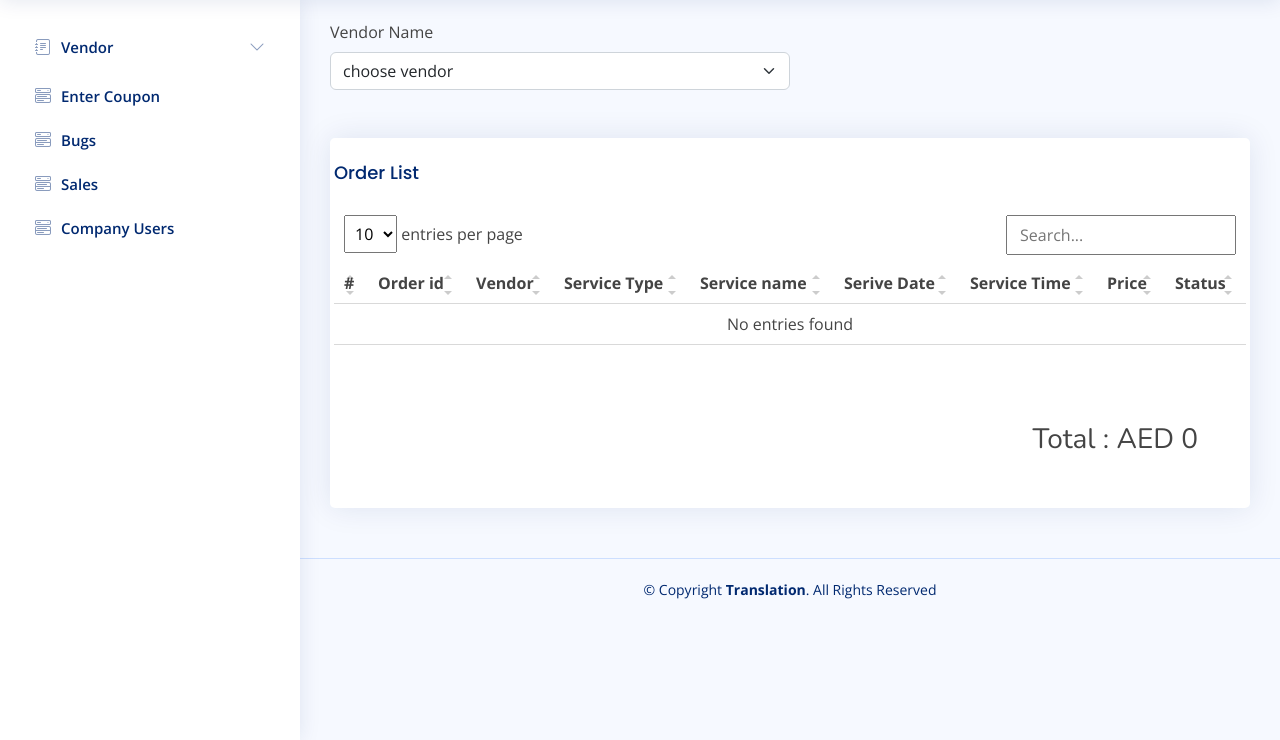
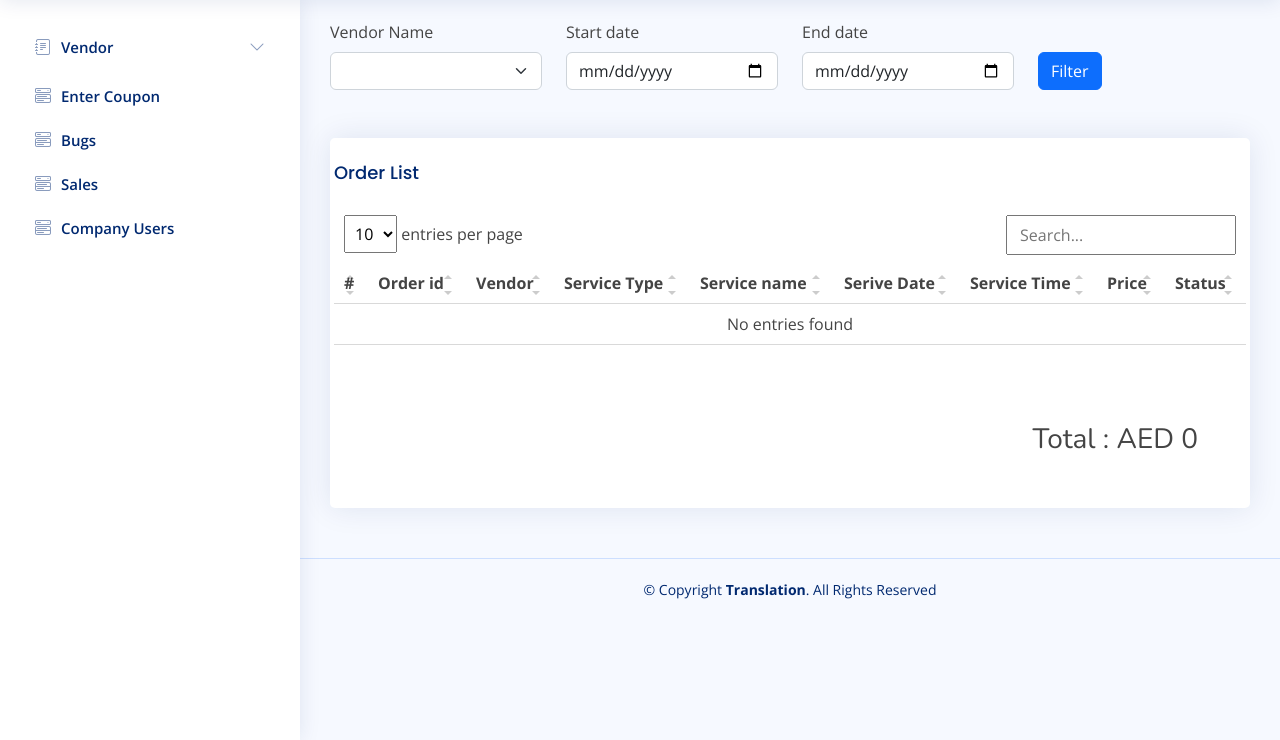
Before and after one commit to huzaifaa786/translation_admin, a Laravel app: page /admin/vendor/salesall in a window 1280 px wide. Shown: the part 60-800 px from the top of the page. Run offline with Laravel 10, Linux system fonts and the light colour scheme; data that the repository does not hold is empty; some libraries are stand-ins or nearby versions.

Commit message:
form update

```diff
--- a/app/Http/Controllers/SaleController.php
+++ b/app/Http/Controllers/SaleController.php
@@ -16,7 +16,13 @@
     }
 
     public function companysales(Request $request){
-        $sales = Order::where('vendor_id',$request->id) ->orderByDesc('created_at')->get();
+        $start_date = $request->input('start_date');
+        if($request->end_date)
+            $end_date= $request->end_date;
+        else
+        $end_date = Carbon::now()->format('Y-m-d');
+        $sales = Order::where('vendor_id',$request->period)->whereBetween('created_at',[$start_date,$end_date]) ->orderByDesc('created_at')->get();
+
         return view('admin.sale.index')->with('sales',$sales)->with('id',$request->id);
     }
 }
--- a/resources/views/admin/sale/index.blade.php
+++ b/resources/views/admin/sale/index.blade.php
@@ -1,15 +1,14 @@
 @extends('admin.layout')
 
 @section('content')
-<div class="col-6">
-
+<div >
     <form id="myForm" action="{{url('admin/vendor/salesall')}}" method="GET">
         <input type="hidden" name="id" class="form-control">
+        <div class="row">
+            <div class="col">
                 <label for="inputEmail4" class="form-label">Vendor Name</label>
-        <select id="inputState" class="form-select" name="period" onchange="submitForm()">
-            <option>choose vendor</option>
+                <select id="inputState" class="form-select" name="period" required>
                     @foreach (App\Models\Vendor::all() as $vendor)
-
                     <option @if (isset($id))  @if ($id==$vendor->id)
                         selected="selected"
                         @endif
@@ -17,6 +16,20 @@
                         value="{{ $vendor->id }}">{{ $vendor->name }}</option>
                     @endforeach
                 </select>
+            </div>
+            <div class="col">
+                <label for="start_date" class="form-label">Start date</label>
+                <input type="date" name="start_date" id="start_date" class="form-control" required>
+            </div>
+            <div class="col">
+                <label for="end_date" class="form-label">End date</label>
+                <input type="date" name="end_date" id="end_date" class="form-control">
+            </div>
+            <div class="col">
+                <br>
+                <button type="submit" class="btn btn-primary mt-2">Filter</button>
+            </div>
+        </div>
     </form>
 </div>
 <br>
@@ -93,18 +106,3 @@
     </div>
 </div>
 @endsection
-
-@section('script')
-<script>
-    function submitForm() {
-      // Get the selected company ID
-      var companyId = document.getElementById("inputState").value;
-
-      // Set the company ID as the value of the hidden input field
-      document.getElementsByName("id")[0].value = companyId;
-
-      // Submit the form
-      document.getElementById("myForm").submit();
-    }
-</script>
-@endsection
```
Also changed, not shown: 2 other files. Lines whose indentation alone changed are shown as unchanged.
